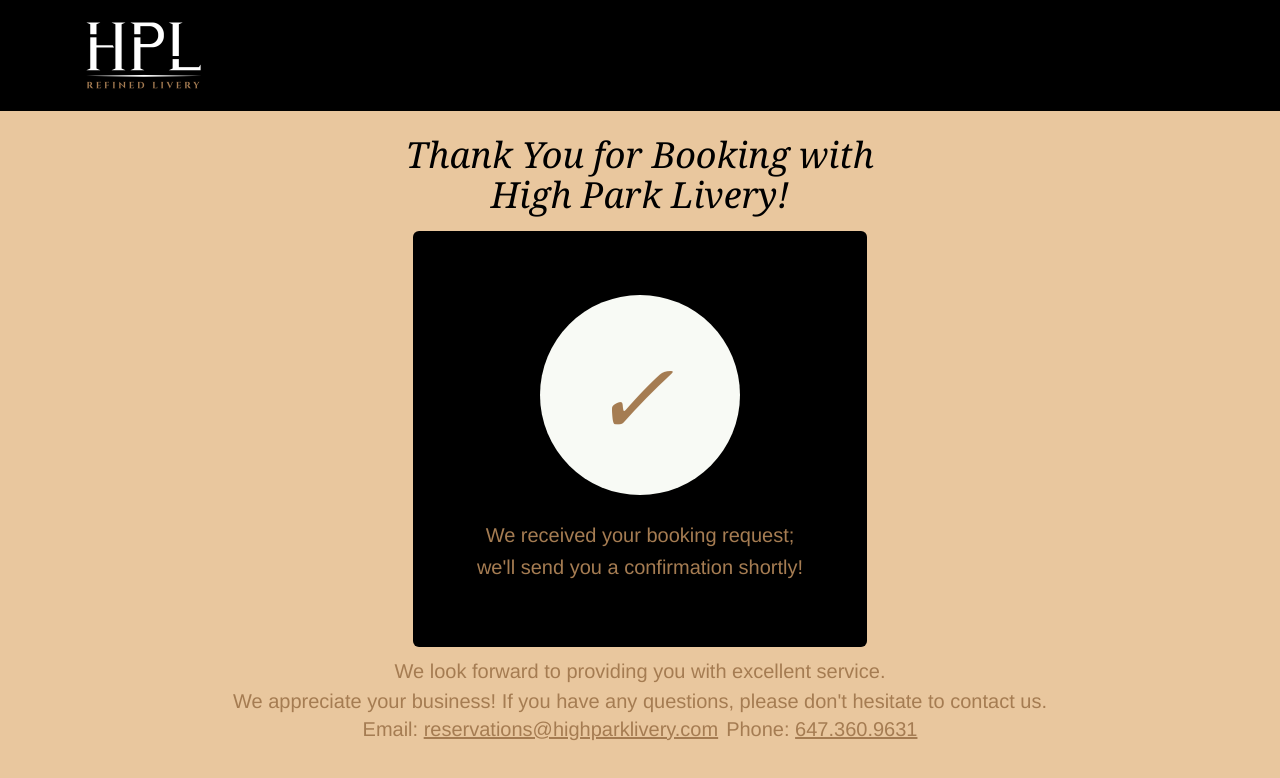
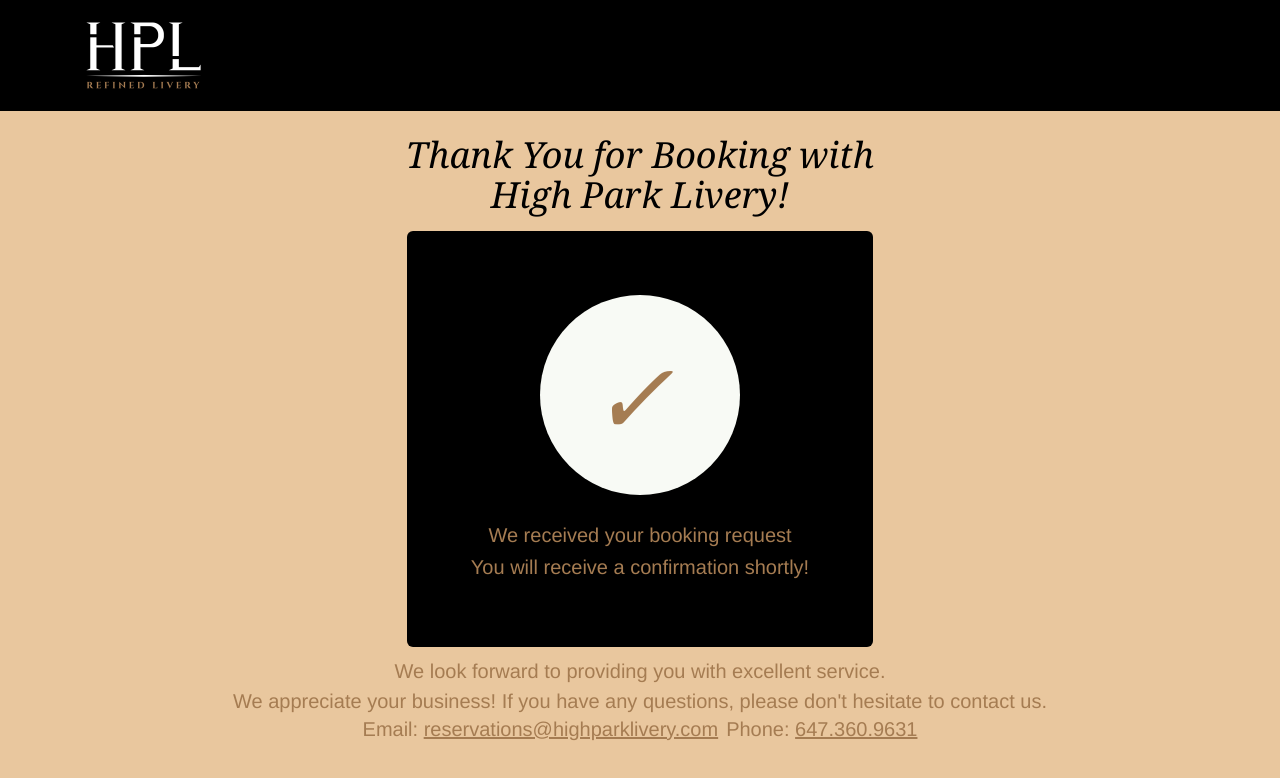
Before and after one commit to daver987/hpl-stripe-checkout, a Nuxt app: page /Success in a window 1280 px wide. Shown: the top 778 px of the page. Built offline with nearby package versions, Linux system fonts and the light colour scheme.

Commit message:
Add: Copy change on success page

```diff
--- a/pages/Success.vue
+++ b/pages/Success.vue
@@ -27,8 +27,8 @@ import Navigation from '~/components/Navigation.vue'
         </div>
         <h2>Success</h2>
         <p class="text-xs leading-8">
-          We received your booking request;<br />
-          we'll send you a confirmation shortly!
+          We received your booking request<br />
+          You will receive a confirmation shortly!
         </p>
       </div>
       <div class="space-y-2 mt-4">
```
